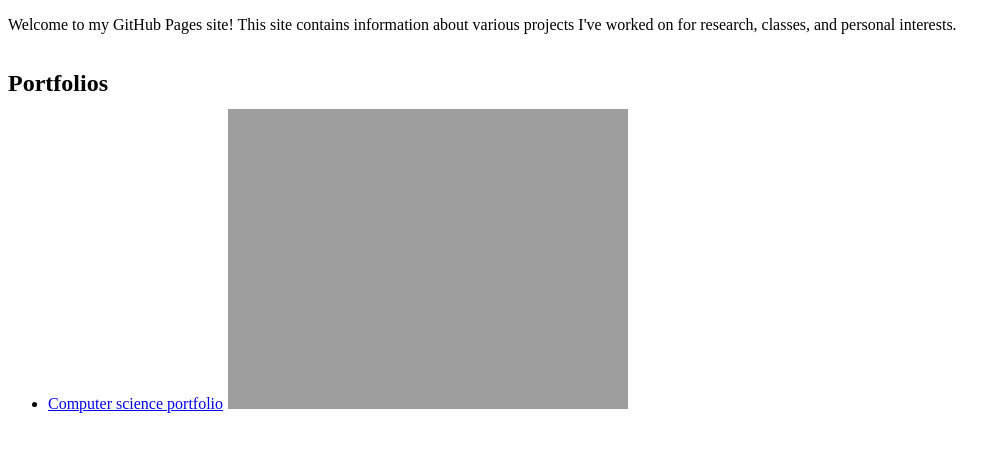
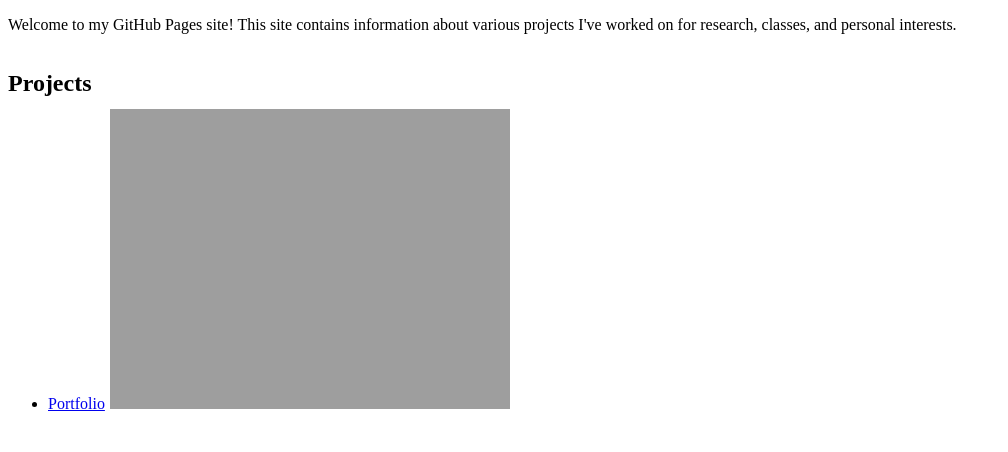
Before and after one commit to cw353/cw353.github.io, a plain HTML site: page index.html in a window 1280 px wide. Shown: the whole page, without its empty margins (0-1008 px from the left). Drawn offline with Linux system fonts and the light colour scheme; grey boxes are pictures that could not be loaded.

Commit message:
Update to reflect changes to portfolio

```diff
--- a/index.html
+++ b/index.html
@@ -30,9 +30,9 @@
 
   <p>Welcome to my GitHub Pages site! This site contains information about various projects I've worked on for research, classes, and personal interests.</p>
   <div>
-    <h2>Portfolios</h2>
+    <h2>Projects</h2>
     <ul class='no-top-margin'>
-      <li><a class='external' href="https://cw353.github.io/portfolio/">Computer science portfolio</a></li>
+      <li><a class='external' href="https://cw353.github.io/portfolio/">Portfolio</a></li>
     </ul>
   </div>
 
```
